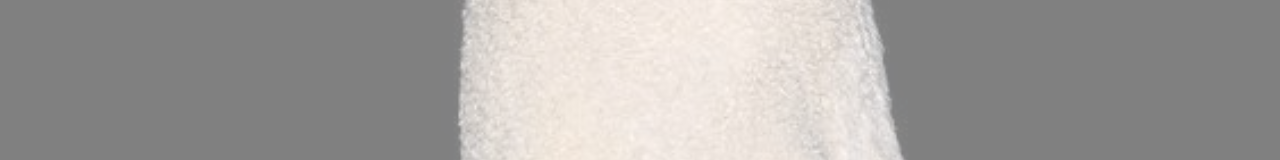
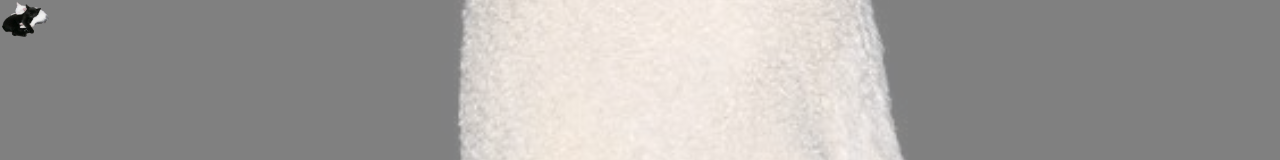
Before and after one commit to YingmuZ/Vite-Project, a React (Vite) app: page / in a window 1280 px wide. Shown: the top 160 px of the page. Built offline with nearby package versions, Linux system fonts and the light colour scheme.

Commit message:
add MouseHover component and use it in App.jsx + extra small changes

```diff
--- a/index.html
+++ b/index.html
@@ -2,7 +2,7 @@
 <html lang="en">
   <head>
     <meta charset="UTF-8" />
-    <link rel="icon" type="image/svg+xml" href="/vite.svg" />
+    <link rel="icon" type="image/svg+xml" href="/profile.jpg" />
     <meta name="viewport" content="width=device-width, initial-scale=1.0" />
     <title>Yingmu</title>
   </head>
--- a/src/App.jsx
+++ b/src/App.jsx
@@ -1,6 +1,7 @@
-import { useState } from "react";
+import { useState, useEffect } from "react";
 import Sidenav from "./components/Sidenav";
 import Main from "./components/Main";
+import MouseHover from "./components/MouseHover";
 import Skills from "./components/Skills";
 import Projects from "./components/Projects";
 import Contact from "./components/Contact";
@@ -10,19 +11,42 @@ import imgMe from "./assets/profile.jpg";
 import inset1 from "./assets/inset.jpg";
 import inset2 from "./assets/inset1.jpg";
 import inset3 from "./assets/inset2.jpg";
+import kitty from "./assets/test.svg";
 import imgCV from "./assets/CV.png";
 import Footer from "./components/Footer";
 
 function App() {
+  useEffect(() => {
+    // Store the original title
+    const originalTitle = document.title;
+
+    const handleVisibilityChange = () => {
+      if (document.visibilityState === "hidden") {
+        // Change title when the tab is hidden
+        document.title = "Waiting...";
+      } else {
+        // Restore the original title when the tab becomes visible again
+        document.title = originalTitle;
+      }
+    };
+
+    // Add the event listener for visibility change
+    document.addEventListener("visibilitychange", handleVisibilityChange);
+
+    // Clean up the event listener on component unmount
+    return () => {
+      document.removeEventListener("visibilitychange", handleVisibilityChange);
+    };
+  }, []);
+
   return (
     <div className="bg-white/80">
+      <MouseHover img={kitty} />
       <Sidenav img={imgCV} />
       <Main img={bgImg} />
-
       <AboutMe img={imgMe} />
       <Skills img={imgMe} inset1={inset1} inset2={inset2} inset3={inset3} />
       <Projects />
-
       <Contact />
       <Footer />
     </div>
--- a/src/components/Main.jsx
+++ b/src/components/Main.jsx
@@ -24,7 +24,7 @@ const Main = ({ img }) => {
 
                 "Tech Enthusiast",
                 2000,
-                "Freelanced Social Media Manager",
+                "Social Media Manager",
                 2000,
               ]}
               wrapper="span"
--- /dev/null
+++ b/src/components/MouseHover.jsx
@@ -0,0 +1,111 @@
+import React, { useState, useEffect } from "react";
+import { motion } from "framer-motion";
+
+function MouseHover({ img }) {
+  const [mousePosition, setMousePosition] = useState({ x: 0, y: 0 });
+  const [trail, setTrail] = useState([]);
+
+  // Handle mouse move to update position
+  const handleMouseMove = (e) => {
+    setMousePosition({ x: e.clientX, y: e.clientY });
+
+    // Add a new tile to the trail on each mouse move
+    const newTile = {
+      x: e.clientX,
+      y: e.clientY,
+      id: Math.random(), // Unique ID for each tile
+    };
+
+    setTrail((prev) => [...prev, newTile]);
+  };
+
+  // Remove old tiles after a short period
+  useEffect(() => {
+    const interval = setInterval(() => {
+      setTrail((prev) => prev.slice(1)); // Remove the oldest tile
+    }, 30); // Remove tile every 100ms
+
+    // Cleanup when component unmounts
+    return () => clearInterval(interval);
+  }, []);
+
+  useEffect(() => {
+    window.addEventListener("mousemove", handleMouseMove);
+    document.body.style.cursor = "none";
+
+    return () => {
+      window.removeEventListener("mousemove", handleMouseMove);
+      document.body.style.cursor = "none";
+    };
+  }, []);
+
+  return (
+    <div
+      onMouseMove={handleMouseMove}
+      style={{
+        position: "fixed",
+        top: 0,
+        left: 0,
+        width: "100vw",
+        height: "100vh",
+        pointerEvents: "none", // Prevent blocking user interactions
+        zIndex: 9999, // Ensure the icon is on top
+      }}
+    >
+      <motion.div
+        style={{
+          position: "absolute",
+          width: "50px",
+          height: "50px",
+        }}
+        animate={{
+          x: mousePosition.x,
+          y: mousePosition.y,
+        }}
+        transition={{
+          type: "spring",
+          stiffness: 300,
+          damping: 20,
+        }}
+      >
+        <img
+          className="rounded-full"
+          src={img}
+          alt="Mouse follower"
+          width="50"
+          height="50"
+        />
+      </motion.div>
+
+      {trail.map((tile) => (
+        <motion.div
+          key={tile.id}
+          initial={{
+            opacity: 0,
+            scale: 1,
+          }}
+          animate={{
+            opacity: 0.5,
+            scale: 0.5,
+          }}
+          transition={{
+            duration: 1,
+            ease: "easeOut",
+          }}
+          style={{
+            position: "absolute",
+            top: tile.y,
+            left: tile.x,
+            width: "50px",
+            height: "50px",
+            backgroundColor: "black",
+            borderRadius: "50%",
+            pointerEvents: "none",
+          }}
+        />
+      ))}
+    </div>
+  );
+}
+
+export default MouseHover;
```
